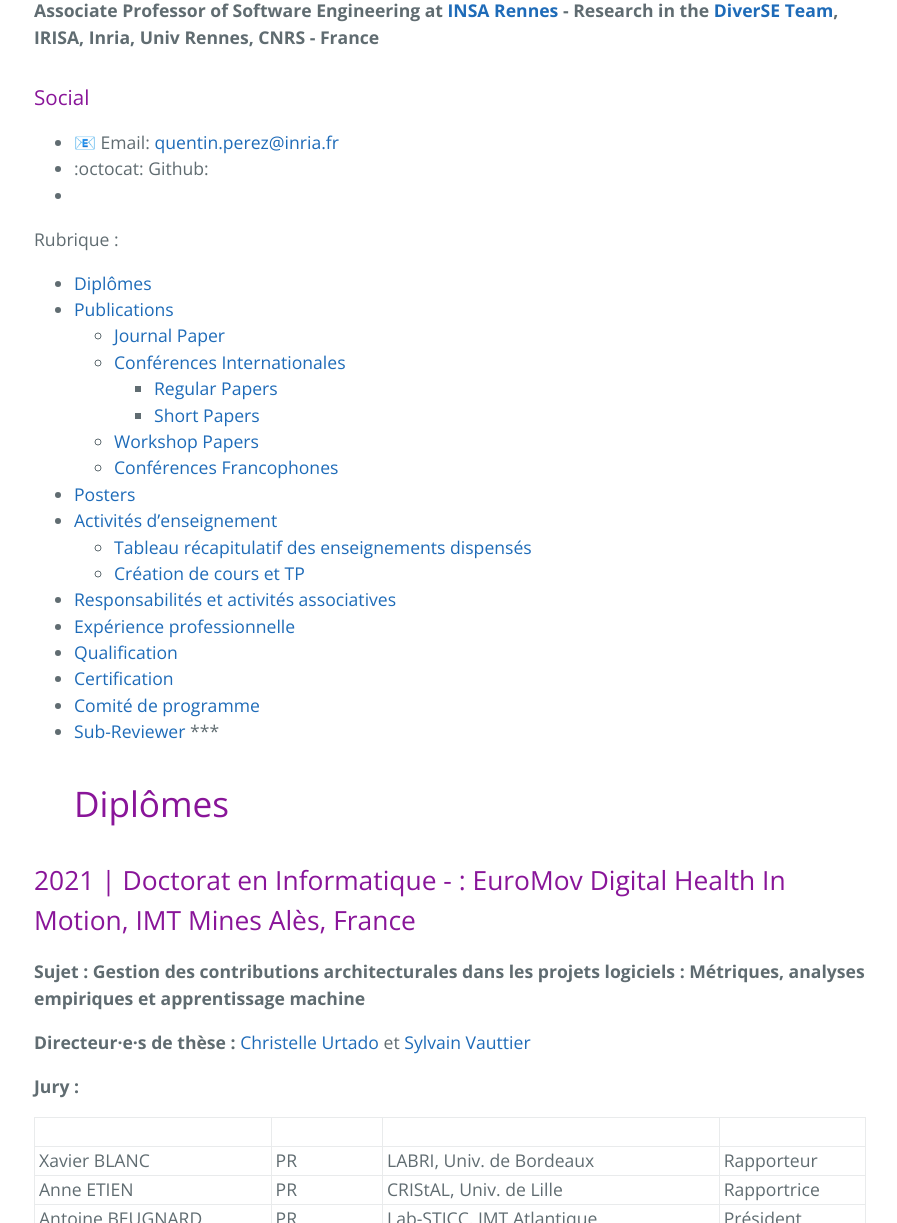
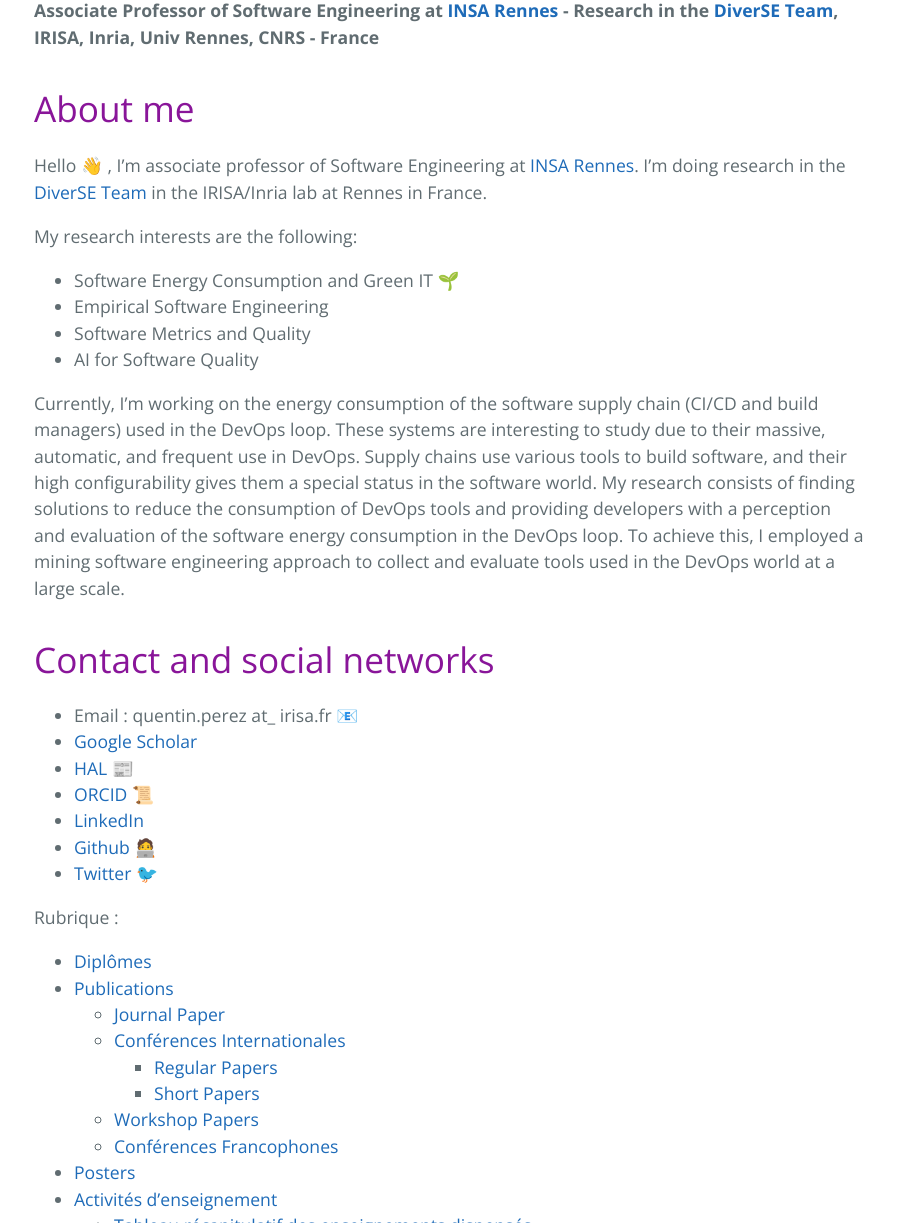
Before and after one commit to qperez/qperez.github.io, a Jekyll site: the page built from index.md, in a window 1280 px wide and 1400 px high, scrolled down 558 px. Shown: the part 177-1400 px from the top of the window, without its empty margins (190-1087 px from the left). Built offline with Jekyll 4.4.1, drawn with Linux system fonts in a browser that asks for light colours; emoji names are drawn with the system emoji font; some of the changed text lies outside the part shown.

Commit message:
Set menu buttons and description

```diff
--- a/_layouts/default.html
+++ b/_layouts/default.html
@@ -27,11 +27,11 @@
     <header class="page-header" role="banner">
       <h1 class="project-name">{{ page.title | default: site.title | default: site.github.repository_name }}</h1>
       <h2 class="project-tagline">{{ page.description | default: site.description | default: site.github.project_tagline }}</h2>
-      <a href="https://www.linkedin.com/in/quentin-perez-93b832a4" class="btn">LinkedIn</a>
-      <a href="https://cv.archives-ouvertes.fr/quentin-perez" class="btn">CV HAL</a>
-      <a href="https://orcid.org/0000-0002-1534-4821" class="btn">ORCID</a>
-      <a href="https://github.com/qperez" class="btn">GitHub</a>
-      <a href="https://twitter.com/qperez19" class="btn">Twitter</a>
+      <a href="https://www.linkedin.com/in/quentin-perez-93b832a4" class="btn">About Me</a>
+      <a href="https://cv.archives-ouvertes.fr/quentin-perez" class="btn">Publications</a>
+      <a href="https://orcid.org/0000-0002-1534-4821" class="btn">Teaching</a>
+      <a href="https://github.com/qperez" class="btn">Students</a>
+      <a href="https://twitter.com/qperez19" class="btn">Projects</a>
       {% if site.github.is_project_page %}
         <!-- <a href="{{ site.github.repository_url }}" class="btn">View on GitHub</a> -->
       {% endif %}
--- a/index.md
+++ b/index.md
@@ -3,12 +3,36 @@ layout: default
 ---
 ![photo Quentin Perez](https://cv.archives-ouvertes.fr/photo/762591/large?v=1616602965)
 
-**Associate Professor of Software Engineering at [INSA Rennes](https://www.insa-rennes.fr/index.html) - Research in the [DiverSE Team](https://www.diverse-team.fr/), IRISA, Inria, Univ Rennes, CNRS - France**
+**Associate Professor of Software Engineering at [INSA Rennes](https://www.insa-rennes.fr/index.html) - Research in the
+[DiverSE Team](https://www.diverse-team.fr/), IRISA, Inria, Univ Rennes, CNRS - France**
 
-### Social
-- :email: Email: [quentin.perez@inria.fr](mailto:quentin.perez@inria.fr)
-- :octocat: Github:
--
+# About me
+
+Hello :wave: , I'm associate professor of Software Engineering at [INSA Rennes](https://www.insa-rennes.fr/index.html).
+I'm doing research in the [DiverSE Team](https://www.diverse-team.fr/) in the IRISA/Inria lab at Rennes in France.
+
+My research interests are the following:
+- Software Energy Consumption and Green IT :seedling:
+- Empirical Software Engineering
+- Software Metrics and Quality
+- AI for Software Quality
+
+Currently, I'm working on the energy consumption of the software supply chain (CI/CD and build managers) used in the
+DevOps loop. These systems are interesting to study due to their massive, automatic, and frequent use in DevOps.
+Supply chains use various tools to build software, and their high configurability gives them a special status in the
+software world. My research consists of finding solutions to reduce the consumption of DevOps tools and providing
+developers with a perception and evaluation of the software energy consumption in the DevOps loop.
+To achieve this, I employed a mining software engineering approach to collect and evaluate tools used in the DevOps
+world at a large scale.
+
+# Contact and social networks
+- Email : quentin.perez at_ irisa.fr :email:
+- [Google Scholar](https://scholar.google.com/citations?user=xZYkVhsAAAAJ&hl)
+- [HAL](https://cv.archives-ouvertes.fr/quentin-perez) :newspaper:
+- [ORCID](https://orcid.org/0000-0002-1534-4821) :scroll:
+- [LinkedIn](https://www.linkedin.com/in/quentin-perez-93b832a4)
+- [Github](https://github.com/qperez) :technologist:
+- [Twitter](https://twitter.com/qperez19) :bird:
 
 Rubrique :
 <!-- TOC -->
```
